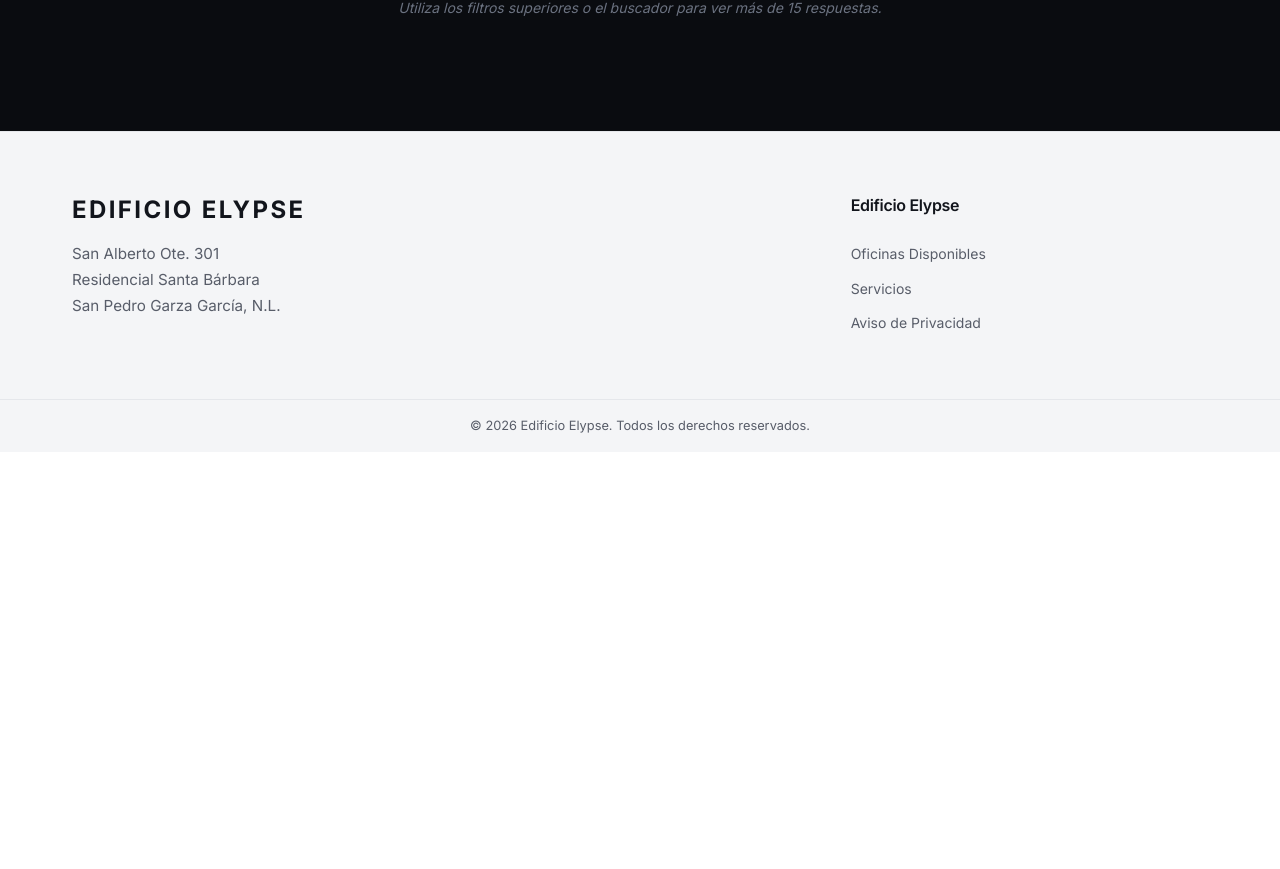
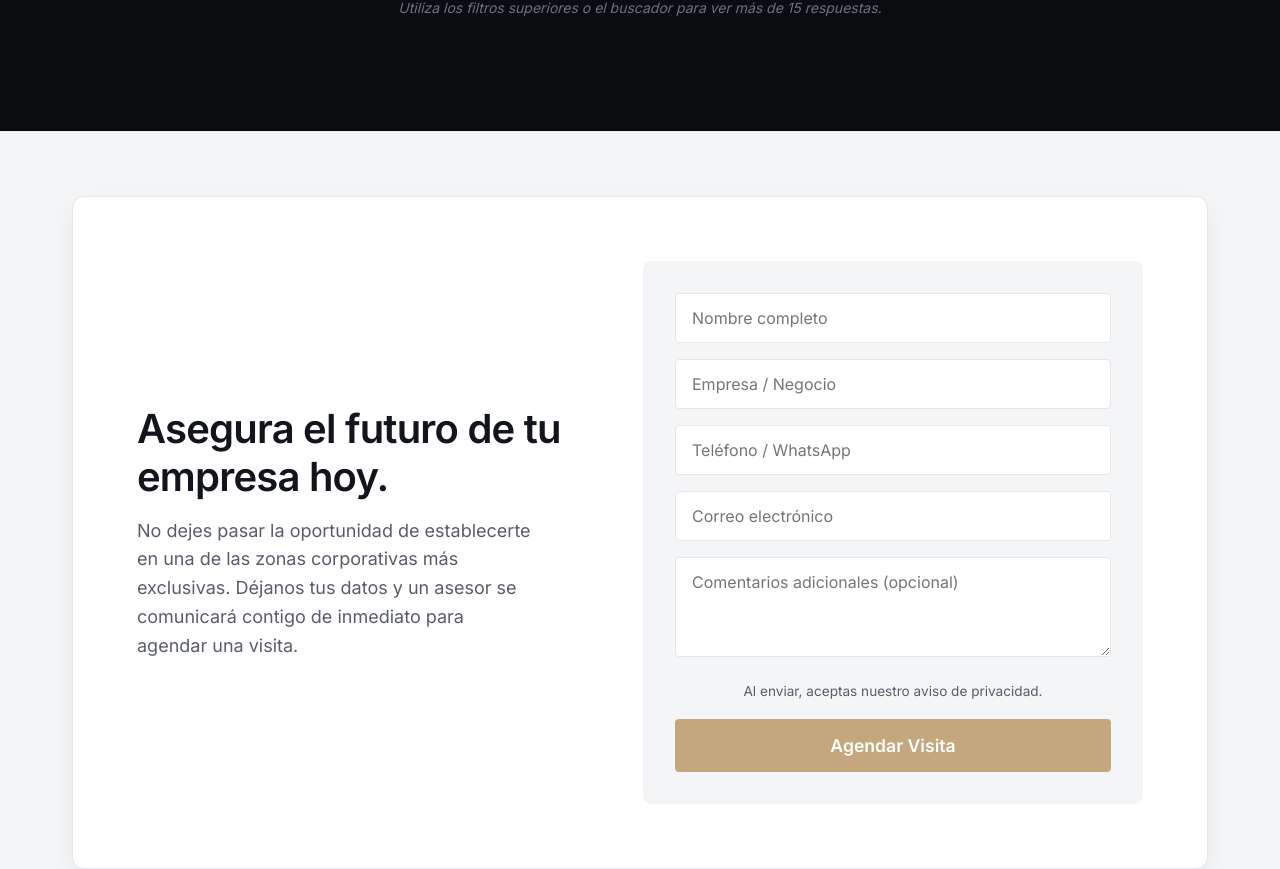
Before and after one commit to Persuasivo-AGS-cpu/Edificio-ELYPSE, a Next.js app: page / in a window 1280 px wide. Shown: the part 6592-7461 px from the top of the page. Before the commit the page ends 7044 px from the top, so only its background shows below. Built offline with nearby package versions, Linux system fonts and the light colour scheme.

Commit message:
feat: add inline Final CTA form to improve lead capture

```diff
--- a/src/app/page.tsx
+++ b/src/app/page.tsx
@@ -9,6 +9,7 @@ import SpaceSpecsSection from "../components/SpaceSpecs/SpaceSpecsSection";
 import BenefitsSection from "../components/Benefits/BenefitsSection";
 import PricingStripe from "../components/PricingStripe/PricingStripe";
 import FaqSection from "../components/FaqSection/FaqSection";
+import FinalCTA from "../components/FinalCTA/FinalCTA";
 import Footer from "../components/Footer/Footer";
 import WizardModal from "../components/Wizard/WizardModal";
 import { LeadData } from "../types";
@@ -37,6 +38,7 @@ export default function Home() {
         <BenefitsSection />
         <PricingStripe onOpenWizard={handleOpenWizard} />
         <FaqSection />
+        <FinalCTA />
       </main>
       <Footer />
 
--- /dev/null
+++ b/src/components/FinalCTA/FinalCTA.module.css
@@ -0,0 +1,140 @@
+.section {
+  padding: var(--spacing-lg) 0;
+  background-color: var(--bg-secondary);
+  border-top: 1px solid var(--border-color);
+  border-bottom: 1px solid var(--border-color);
+}
+
+.wrapper {
+  display: flex;
+  flex-direction: column;
+  gap: var(--spacing-lg);
+  align-items: center;
+  background: var(--bg-primary);
+  padding: var(--spacing-lg);
+  border-radius: var(--radius-lg);
+  box-shadow: 0 10px 30px rgba(0, 0, 0, 0.05);
+  border: 1px solid var(--border-color);
+}
+
+@media (min-width: 992px) {
+  .wrapper {
+    flex-direction: row;
+    align-items: stretch;
+    justify-content: space-between;
+  }
+}
+
+.textSide {
+  flex: 1;
+  display: flex;
+  flex-direction: column;
+  justify-content: center;
+}
+
+.title {
+  font-size: 2.5rem;
+  margin-bottom: var(--spacing-sm);
+  color: var(--text-primary);
+}
+
+.subtitle {
+  font-size: 1.125rem;
+  color: var(--text-secondary);
+  max-width: 400px;
+}
+
+.formSide {
+  flex: 1;
+  width: 100%;
+  max-width: 500px;
+  background-color: var(--bg-secondary);
+  padding: var(--spacing-md);
+  border-radius: var(--radius-md);
+}
+
+.contactForm {
+  display: flex;
+  flex-direction: column;
+  gap: var(--spacing-sm);
+}
+
+.input, .textarea {
+  width: 100%;
+  padding: 14px 16px;
+  border-radius: var(--radius-sm);
+  border: 1px solid var(--border-color);
+  background-color: var(--bg-primary);
+  color: var(--text-primary);
+  font-size: 1rem;
+  font-family: inherit;
+  transition: border-color 0.2s;
+}
+
+.input:focus, .textarea:focus {
+  outline: none;
+  border-color: var(--accent-gold);
+}
+
+.textarea {
+  min-height: 100px;
+  resize: vertical;
+}
+
+.formFooter {
+  display: flex;
+  flex-direction: column;
+  gap: var(--spacing-sm);
+  margin-top: var(--spacing-xs);
+}
+
+.privacyNote {
+  font-size: 0.85rem;
+  color: var(--text-secondary);
+  text-align: center;
+}
+
+.primaryBtn {
+  background-color: var(--accent-gold);
+  color: #fff;
+  padding: 16px 24px;
+  font-size: 1.1rem;
+  font-weight: 600;
+  transition: all 0.3s ease;
+  width: 100%;
+}
+
+.primaryBtn:hover:not(:disabled) {
+  background-color: var(--accent-gold-hover);
+  transform: translateY(-2px);
+  box-shadow: 0 4px 12px rgba(196, 167, 125, 0.4);
+}
+
+.primaryBtn:disabled {
+  opacity: 0.7;
+  cursor: not-allowed;
+}
+
+.successState {
+  display: flex;
+  flex-direction: column;
+  align-items: center;
+  justify-content: center;
+  text-align: center;
+  height: 100%;
+  min-height: 300px;
+  gap: var(--spacing-sm);
+}
+
+.successIcon {
+  font-size: 3rem;
+  color: var(--accent-gold);
+  background: rgba(196, 167, 125, 0.1);
+  width: 80px;
+  height: 80px;
+  display: flex;
+  align-items: center;
+  justify-content: center;
+  border-radius: 50%;
+  margin-bottom: var(--spacing-sm);
+}
--- /dev/null
+++ b/src/components/FinalCTA/FinalCTA.tsx
@@ -0,0 +1,93 @@
+"use client";
+
+import { useState } from "react";
+import styles from "./FinalCTA.module.css";
+import { LeadData } from "@/types";
+
+export default function FinalCTA() {
+  const [formData, setFormData] = useState<Partial<LeadData>>({});
+  const [isSubmitting, setIsSubmitting] = useState(false);
+  const [isSuccess, setIsSuccess] = useState(false);
+
+  const handleSubmit = async (e: React.FormEvent) => {
+    e.preventDefault();
+    setIsSubmitting(true);
+
+    // We hardcode the wizard fields so Trello receives the exact same payload structure
+    const finalData: LeadData = {
+      interest: "Contacto Directo (Final CTA)",
+      capacity: "No especificado",
+      urgency: "No especificado",
+      budget: "No especificado",
+      parking: "No especificado",
+      score: "Medio", // Default score since they bypassed the wizard
+      name: formData.name || "",
+      company: formData.company || "",
+      phone: formData.phone || "",
+      email: formData.email || "",
+      comments: formData.comments || ""
+    };
+
+    try {
+      const response = await fetch('/api/leads', {
+        method: 'POST',
+        headers: { 'Content-Type': 'application/json' },
+        body: JSON.stringify(finalData)
+      });
+
+      if (response.ok) {
+        if (typeof window !== "undefined" && (window as any).fbq) {
+          (window as any).fbq('track', 'Lead');
+        }
+        setIsSuccess(true);
+      } else {
+        alert("Ocurrió un error al enviar tu solicitud. Intenta de nuevo.");
+      }
+    } catch (error) {
+      console.error(error);
+      alert("Ocurrió un error al enviar tu solicitud. Intenta de nuevo.");
+    } finally {
+      setIsSubmitting(false);
+    }
+  };
+
+  return (
+    <section className={styles.section}>
+      <div className="container">
+        <div className={styles.wrapper}>
+          <div className={styles.textSide}>
+            <h2 className={styles.title}>Asegura el futuro de tu empresa hoy.</h2>
+            <p className={styles.subtitle}>
+              No dejes pasar la oportunidad de establecerte en una de las zonas corporativas más exclusivas. Déjanos tus datos y un asesor se comunicará contigo de inmediato para agendar una visita.
+            </p>
+          </div>
+
+          <div className={styles.formSide}>
+            {isSuccess ? (
+              <div className={styles.successState}>
+                <div className={styles.successIcon}>✓</div>
+                <h3>Solicitud Recibida</h3>
+                <p>Nos pondremos en contacto contigo a la brevedad para coordinar tu visita a Edificio Elypse.</p>
+              </div>
+            ) : (
+              <form onSubmit={handleSubmit} className={styles.contactForm}>
+                <input required placeholder="Nombre completo" className={styles.input} type="text" onChange={e => setFormData({...formData, name: e.target.value})} />
+                <input required placeholder="Empresa / Negocio" className={styles.input} type="text" onChange={e => setFormData({...formData, company: e.target.value})} />
+                <input required placeholder="Teléfono / WhatsApp" className={styles.input} type="tel" onChange={e => setFormData({...formData, phone: e.target.value})} />
+                <input required placeholder="Correo electrónico" className={styles.input} type="email" onChange={e => setFormData({...formData, email: e.target.value})} />
+                <textarea placeholder="Comentarios adicionales (opcional)" className={styles.textarea} onChange={e => setFormData({...formData, comments: e.target.value})}></textarea>
+
+                <div className={styles.formFooter}>
+                   <p className={styles.privacyNote}>Al enviar, aceptas nuestro aviso de privacidad.</p>
+                   <button disabled={isSubmitting} type="submit" className={styles.primaryBtn}>
+                     {isSubmitting ? 'Enviando...' : 'Agendar Visita'}
+                   </button>
+                </div>
+              </form>
+            )}
+          </div>
+        </div>
+      </div>
+    </section>
+  );
+}
--- a/src/components/Wizard/WizardModal.tsx
+++ b/src/components/Wizard/WizardModal.tsx
@@ -9,7 +9,7 @@ const steps = [
   { id: 'urgency', question: '¿Cuándo necesitas el espacio?' },
   { id: 'budget', question: '¿Qué presupuesto tienes para oficina?' },
   { id: 'parking', question: '¿Necesitas estacionamiento?' },
-  { id: 'contact', question: 'Inscripción para Visita VIP' }
+  { id: 'contact', question: 'Inscripción para Visita' }
 ];
 
 export default function WizardModal({ onClose, initialStep = 0, initialData = {} }: { onClose: () => void, initialStep?: number, initialData?: Partial<LeadData> }) {
```
